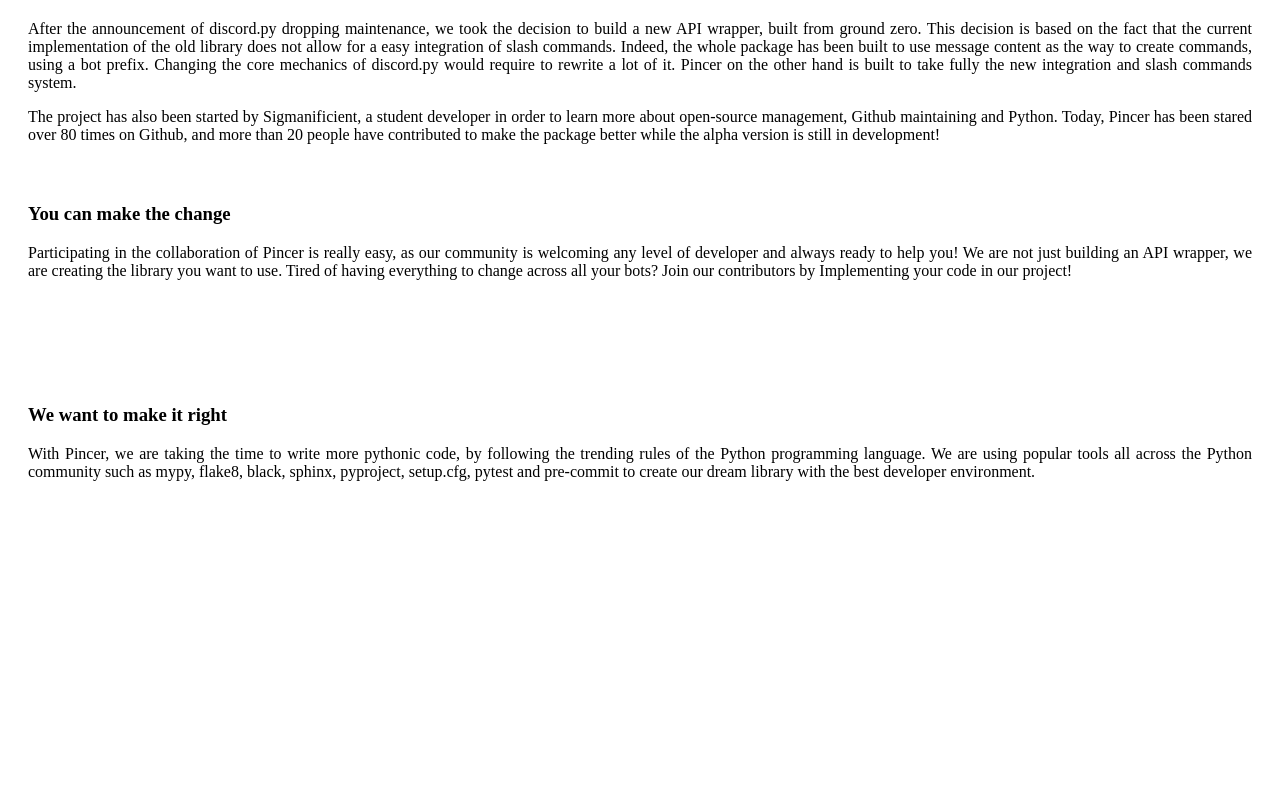
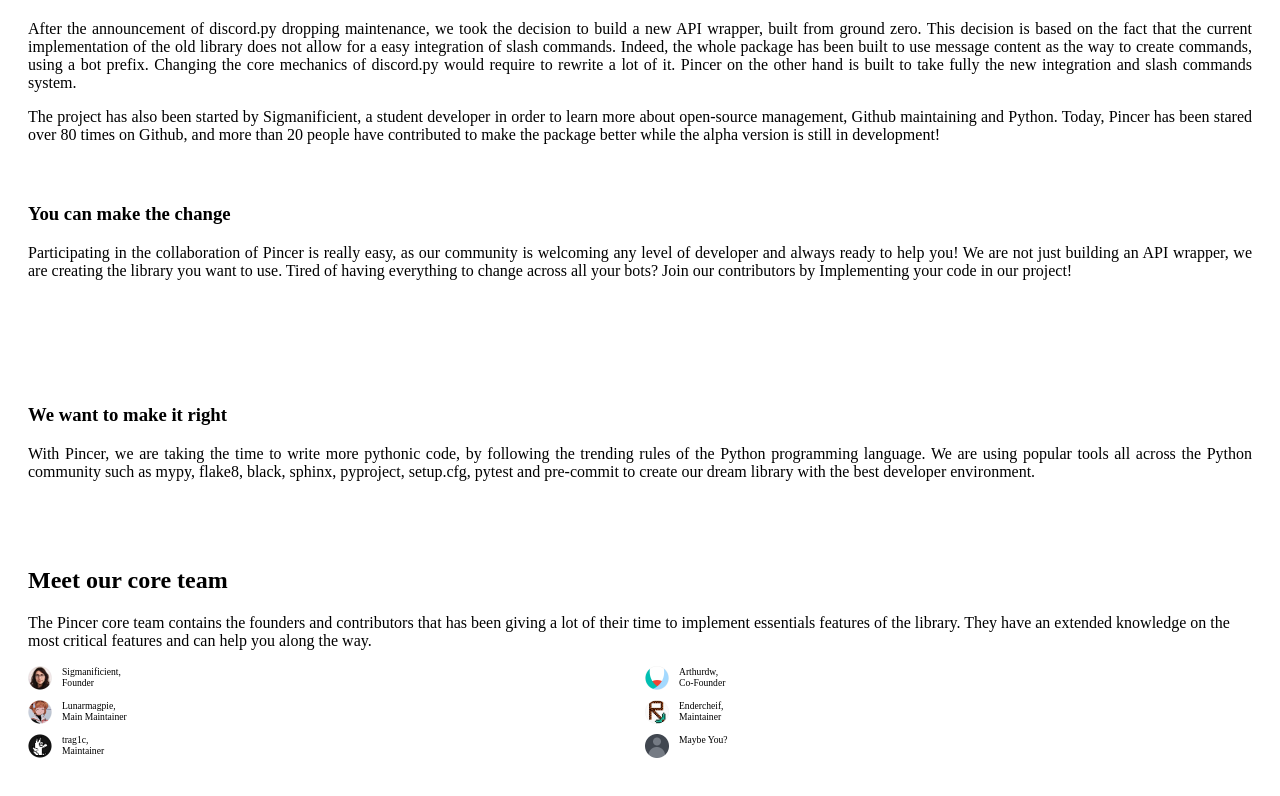
Before and after one commit to Pincer-org/.dev, a Vue app: page / in a window 1280 px wide. Shown: the part 3977-4773 px from the top of the page. Before the commit the page ends 4532 px from the top, so only its background shows below. Built offline with nearby package versions, Linux system fonts and the light colour scheme; the HTML template or start-up script is replaced by a standard one.

Commit message:
:sparkles: Adding `Team` section

```diff
--- a/src/components/Team.vue
+++ b/src/components/Team.vue
@@ -1 +1,78 @@
-<template></template>
+<template>
+  <h2>Meet our core team</h2>
+  <p>
+    The Pincer core team contains the founders and contributors that has been giving a lot of their time to implement
+    essentials features of the library. They have an extended knowledge on the most critical features and can help you
+    along the way.
+  </p>
+  <div class="team">
+    <figure class="member">
+      <img src="img/sigma.png" alt="sigma"/>
+      <figcaption>
+        <p>Sigmanificient,</p>
+        <p>Founder</p>
+      </figcaption>
+    </figure>
+    <figure class="member">
+      <img src="img/arthurdw.png" alt="arthurdw"/>
+      <figcaption>
+        <p>Arthurdw,</p>
+        <p>Co-Founder</p>
+      </figcaption>
+    </figure>
+    <figure class="member">
+      <img src="img/lunarmagpie.png" alt="lunarmagpie"/>
+      <figcaption>
+        <p>Lunarmagpie,</p>
+        <p>Main Maintainer</p>
+      </figcaption>
+    </figure>
+    <figure class="member">
+      <img src="img/endercheif.png" alt="endercheif"/>
+      <figcaption>
+        <p>Endercheif,</p>
+        <p>Maintainer</p>
+      </figcaption>
+    </figure>
+    <figure class="member">
+      <img src="img/trag1c.png" alt="trag1c"/>
+      <figcaption>
+        <p>trag1c,</p>
+        <p>Maintainer</p>
+      </figcaption>
+    </figure>
+    <figure class="member">
+      <img src="img/other.png" alt="someone else"/>
+      <figcaption>
+        <p>Maybe You?</p>
+        <p></p>
+      </figcaption>
+    </figure>
+  </div>
+</template>
+<style lang="scss" scoped>
+.team {
+  font-size: 0.6rem;
+  display: grid;
+  grid-template-columns: 1fr 1fr;
+  gap: 10px;
+  margin-bottom: 40px;
+}
+
+.member {
+  display: flex;
+  justify-content: flex-start;
+
+  gap: 10px;
+  margin: 0;
+
+  p {
+    margin: 0;
+  }
+
+  img {
+    width: 24px;
+    height: 24px;
+  }
+}
+</style>
```
